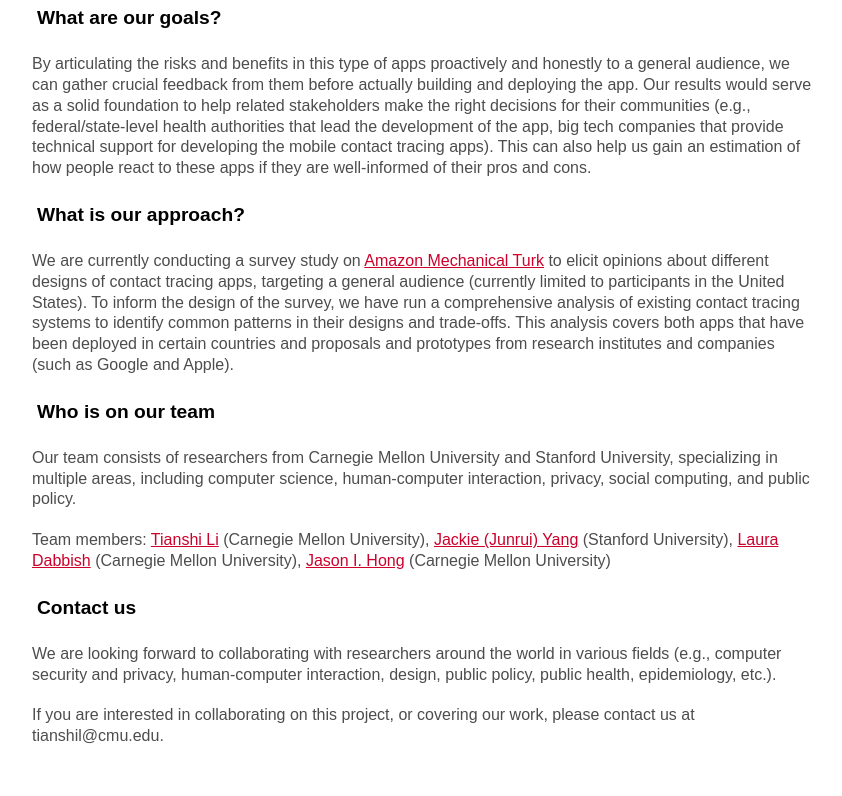
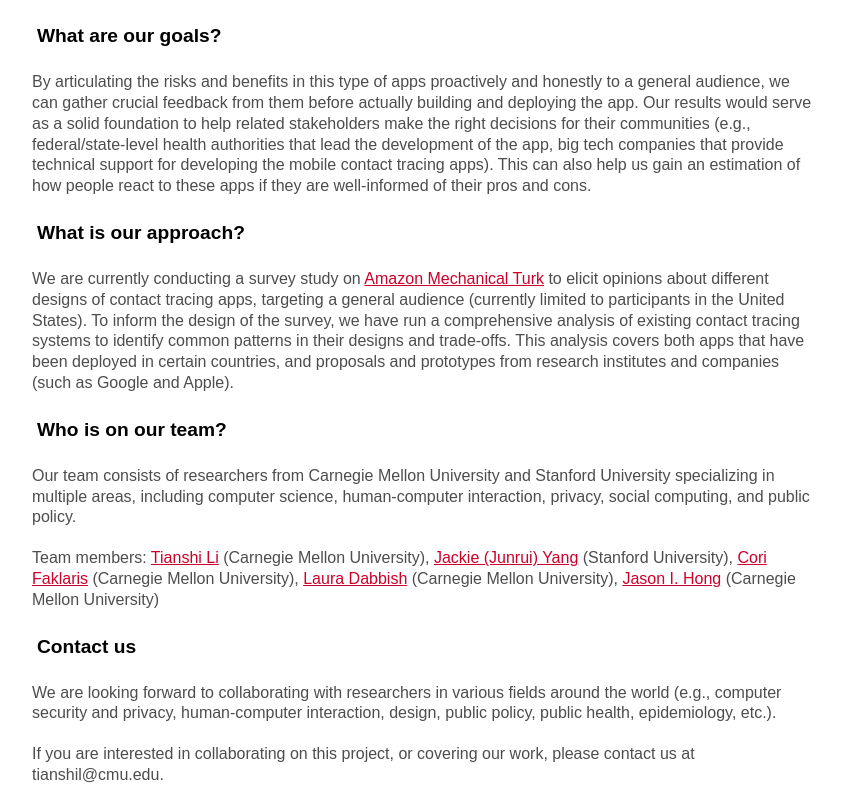
Before and after one commit to covid19-hcct/covid19-hcct.github.io, a plain HTML site: page index.html in a window 1280 px wide. Shown: the part 1270-2066 px from the top of the page, without its empty margins (218-1060 px from the left). Before the commit the page ends 2027 px from the top, so only its background shows below. Drawn offline with Linux system fonts and the light colour scheme.

Commit message:
tweak language

```diff
--- a/index.html
+++ b/index.html
@@ -10,7 +10,7 @@
 
 <div class="tagline">We are a team of privacy and human-computer interaction researchers working on a survey study to help related stakeholders build COVID-19 contact tracing apps by understanding the preferences of the general public.</div>
 <div class="tagline">
-Contact tracing apps have potential benefits in helping health authorities to act swiftly to halt the spread of COVID-19. However their effectiveness is heavily dependent on installation rate, which may be impeded by the potential privacy risks due to the collection of sensitive user data (e.g., location, in-person contact events). In this project, we analyze the privacy and utility trade-offs drawing on existing proposals, and conduct a survey study to understand how general people think about them and what are their preferred solutions. Our results may shed light on how to design a COVID-19 contact tracing app that can strike a good balance between the benefits of public health and the risks of security and privacy of user data, and provide insights about how to communicate with the general public about the risks and benefits in this special type of app.
+Contact tracing apps have potential benefits in helping health authorities to act swiftly to halt the spread of COVID-19. However their effectiveness is heavily dependent on installation rate, which may be impeded by the potential privacy risks due to the collection of sensitive user data (e.g., location, in-person contact events). In this project, we analyze the privacy and utility trade-offs drawing on existing app design proposals, and conduct a survey study to understand how general people think about them and what are their preferred solutions. Our results may shed light on how to design a COVID-19 contact tracing app that can strike a good balance between the benefits of public health and the risks of security and privacy of user data, and provide insights about how to communicate with the general public about the risks and benefits in this special type of app.
 </div>
 <div class="tagline">We are currently at the stage of distributing the surveys and analyzing the results. We will update our findings on this website once they are ready to publish.</div>
 
@@ -42,20 +42,20 @@ By articulating the risks and benefits in this type of apps proactively and hone
 
 <div class="h3-heading">What is our approach?</div>
 <div class="maintext">
-  We are currently conducting a survey study on <a href="https://www.mturk.com">Amazon Mechanical Turk</a> to elicit opinions about different designs of contact tracing apps, targeting a general audience (currently limited to participants in the United States). To inform the design of the survey, we have run a comprehensive analysis of existing contact tracing systems to identify common patterns in their designs and trade-offs. This analysis covers both apps that have been deployed in certain countries and proposals and prototypes from research institutes and companies (such as Google and Apple).
+  We are currently conducting a survey study on <a href="https://www.mturk.com">Amazon Mechanical Turk</a> to elicit opinions about different designs of contact tracing apps, targeting a general audience (currently limited to participants in the United States). To inform the design of the survey, we have run a comprehensive analysis of existing contact tracing systems to identify common patterns in their designs and trade-offs. This analysis covers both apps that have been deployed in certain countries, and proposals and prototypes from research institutes and companies (such as Google and Apple).
 </div>
 
-<div class="h3-heading">Who is on our team</div>
+<div class="h3-heading">Who is on our team?</div>
 <div class="maintext">
-Our team consists of researchers from Carnegie Mellon University and Stanford University, specializing in multiple areas, including computer science, human-computer interaction, privacy, social computing, and public policy.
+Our team consists of researchers from Carnegie Mellon University and Stanford University specializing in multiple areas, including computer science, human-computer interaction, privacy, social computing, and public policy.
 </div>
-<div class="maintext"> Team members: <a href="https://tianshili.me">Tianshi Li</a> (Carnegie Mellon University), <a href="https://jackieyang.me">Jackie (Junrui) Yang</a> (Stanford University), <a href="https://www.lauradabbish.com">Laura Dabbish</a> (Carnegie Mellon University), <a href="https://www.cs.cmu.edu/~jasonh">Jason I. Hong</a> (Carnegie Mellon University)
+<div class="maintext"> Team members: <a href="https://tianshili.me">Tianshi Li</a> (Carnegie Mellon University), <a href="https://jackieyang.me">Jackie (Junrui) Yang</a> (Stanford University), <a href="https://corifaklaris.com">Cori Faklaris</a> (Carnegie Mellon University), <a href="https://www.lauradabbish.com">Laura Dabbish</a> (Carnegie Mellon University), <a href="https://www.cs.cmu.edu/~jasonh">Jason I. Hong</a> (Carnegie Mellon University)
   </ul>
 </div>
 
 <div class="h3-heading">Contact us</div>
 <div class="maintext">
-We are looking forward to collaborating with researchers around the world in various fields (e.g., computer security and privacy, human-computer interaction, design, public policy, public health, epidemiology, etc.).
+We are looking forward to collaborating with researchers in various fields around the world (e.g., computer security and privacy, human-computer interaction, design, public policy, public health, epidemiology, etc.).
 </div>
 <div class="maintext">
 If you are interested in collaborating on this project, or covering our work, please contact us at tianshil@cmu.edu.
```
